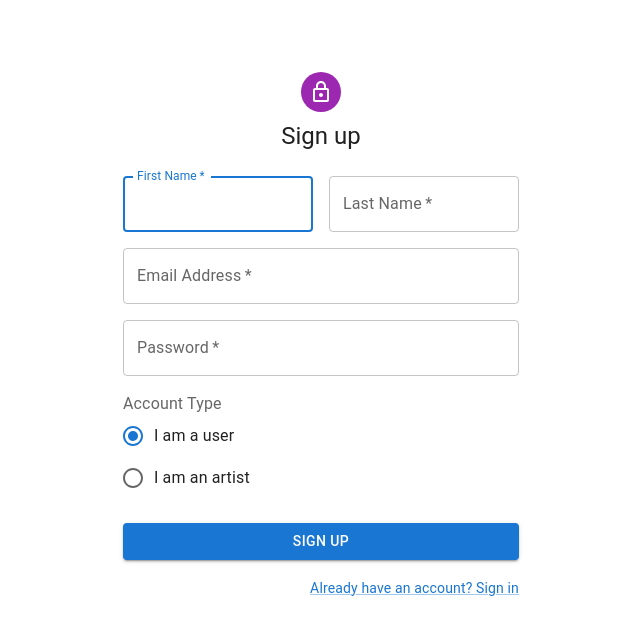
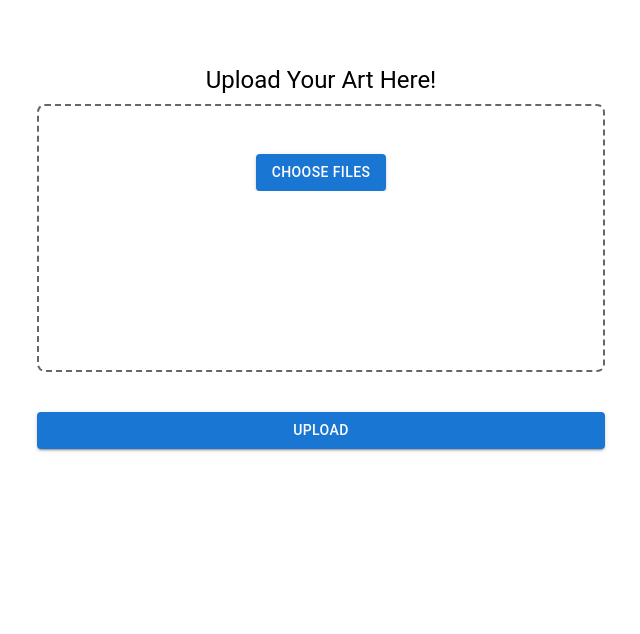
Before and after one commit to gracefh/63952-proj, a React (Create React App) app: page / in a window 1280 px wide. Shown: the top 634 px of the page, without its empty margins (319-959 px from the left). Built offline with nearby package versions, Linux system fonts and the light colour scheme.

Commit message:
page for artist to upload art

```diff
--- a/src/App.js
+++ b/src/App.js
@@ -1,6 +1,7 @@
 import "./App.css";
 import SignInPage from "./pages/sign-in";
 import SignUpPage from "./pages/sign-up";
+import ArtUploadPage from "./pages/art-upload";
 
 function App() {
   return (
@@ -8,7 +9,8 @@ function App() {
     // (at least I think this is how it works)
 
     // <SignInPage />
-    <SignUpPage />
+    // <SignUpPage />
+    <ArtUploadPage />
   );
 }
 
--- /dev/null
+++ b/src/pages/art-upload.js
@@ -0,0 +1,111 @@
+import React, { useState } from "react";
+import Button from "@mui/material/Button";
+import Box from "@mui/material/Box";
+import Typography from "@mui/material/Typography";
+import Container from "@mui/material/Container";
+import List from "@mui/material/List";
+import ListItem from "@mui/material/ListItem";
+import ListItemText from "@mui/material/ListItemText";
+import IconButton from "@mui/material/IconButton";
+import DeleteIcon from "@mui/icons-material/Delete";
+import Input from "@mui/material/Input";
+import Paper from "@mui/material/Paper";
+
+export default function ArtUploadPage() {
+  const [selectedFiles, setSelectedFiles] = useState([]);
+
+  const handleFileChange = (event) => {
+    setSelectedFiles(Array.from(event.target.files));
+    event.target.value = "";
+  };
+
+  const handleRemoveFile = (index) => {
+    const newFiles = selectedFiles.filter((_, i) => i !== index);
+    setSelectedFiles(newFiles);
+    document.getElementById("file-input").value = "";
+  };
+
+  const handleSubmit = (event) => {
+    event.preventDefault();
+    console.log(selectedFiles);
+  };
+
+  return (
+    <Container component="main" maxWidth="sm">
+      <Box
+        sx={{
+          marginTop: 8,
+          display: "flex",
+          flexDirection: "column",
+          alignItems: "center",
+        }}
+      >
+        <Typography component="h1" variant="h5">
+          Upload Your Art Here!
+        </Typography>
+        <Box component="form" onSubmit={handleSubmit} noValidate sx={{ mt: 1 }}>
+          <Paper
+            variant="outlined"
+            sx={{
+              padding: 4,
+              display: "flex",
+              flexDirection: "column",
+              alignItems: "center",
+              mb: 2,
+              cursor: "pointer",
+              minHeight: 200,
+              width: 500,
+              border: "2px dashed #666",
+              borderRadius: 2,
+              overflow: "hidden",
+            }}
+          >
+            <Input
+              type="file"
+              inputProps={{ multiple: true }}
+              onChange={handleFileChange}
+              style={{ display: "none" }}
+              id="file-input"
+            />
+            <label htmlFor="file-input">
+              <Button variant="contained" component="span" sx={{ mt: 2 }}>
+                {selectedFiles.length > 0
+                  ? `${selectedFiles.length} file${
+                      selectedFiles.length > 1 ? "s" : ""
+                    } selected`
+                  : "Choose Files"}
+              </Button>
+            </label>
+
+            <List sx={{ width: "100%", bgcolor: "background.paper" }}>
+              {selectedFiles.map((file, index) => (
+                <ListItem
+                  key={index}
+                  secondaryAction={
+                    <IconButton
+                      edge="end"
+                      aria-label="delete"
+                      onClick={() => handleRemoveFile(index)}
+                    >
+                      <DeleteIcon />
+                    </IconButton>
+                  }
+                >
+                  <ListItemText primary={file.name} />
+                </ListItem>
+              ))}
+            </List>
+          </Paper>
+          <Button
+            type="submit"
+            fullWidth
+            variant="contained"
+            sx={{ mt: 3, mb: 2 }}
+          >
+            Upload
+          </Button>
+        </Box>
+      </Box>
+    </Container>
+  );
+}
```
